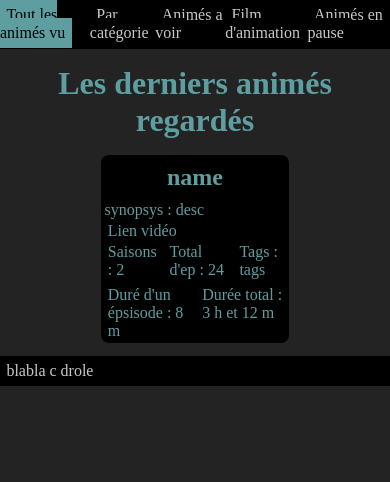
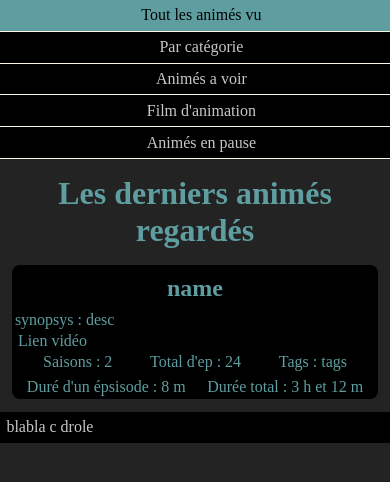
Before and after one commit to titivince/list-anime, a PHP site: page / in a window 390 px wide. Shown: the top 482 px of the page. Run offline with PHP 8.4, Linux system fonts and the light colour scheme; data comes from the database, SQL or seed files in the repository.

Commit message:
add responsive

```diff
--- a/asset/style.css
+++ b/asset/style.css
@@ -9,7 +9,6 @@ body{
     outline: none;
 }
 nav{
-    padding: .4em 0;
     background-color: #000;
 }
 a{
@@ -69,7 +68,21 @@ footer{
 }
 
 @media screen and ( max-width: 1024px){
+    nav{
+        flex-direction: column;
+
+    }
+    nav a{
+        text-align: center;
+        width: 100%;
+        border-bottom: 1px solid oldlace;
+    }
     .block{
         width: 48%;
     }
 }
+@media screen and (max-width: 426px){
+    .block{
+        width: 94%;
+    }
+}
--- a/src/nav.html
+++ b/src/nav.html
@@ -1,17 +1,7 @@
 <nav class="d-flex">
-    <div>
-        <a href="tout-les-anime.php">Tout les animés vu</a>
-    </div>
-    <div>
-        <a href=".php">Par catégorie</a>
-    </div>
-    <div>
-        <a href=".php">Animés a voir</a>
-    </div>
-    <div>
-        <a href=".php">Film d'animation</a>
-    </div>
-    <div>
-        <a href=".php">Animés en pause</a>
-    </div>
+    <a href="tout-les-anime.php">Tout les animés vu</a>
+    <a href=".php">Par catégorie</a>
+    <a href=".php">Animés a voir</a>
+    <a href=".php">Film d'animation</a>
+    <a href=".php">Animés en pause</a>
 </nav>
```
